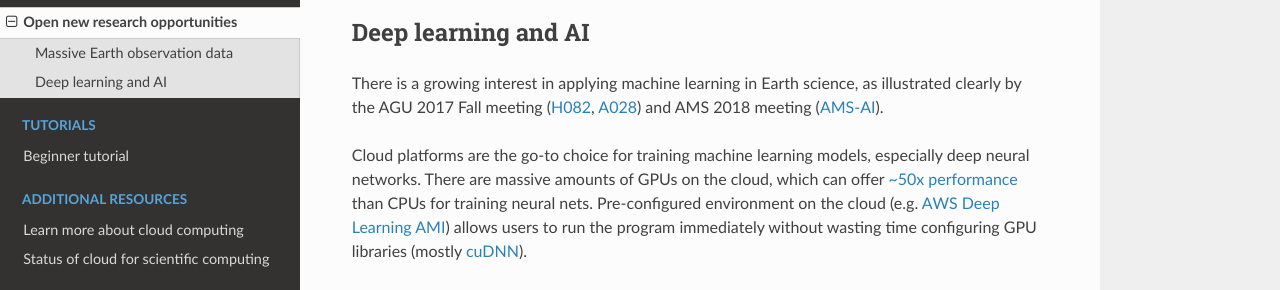
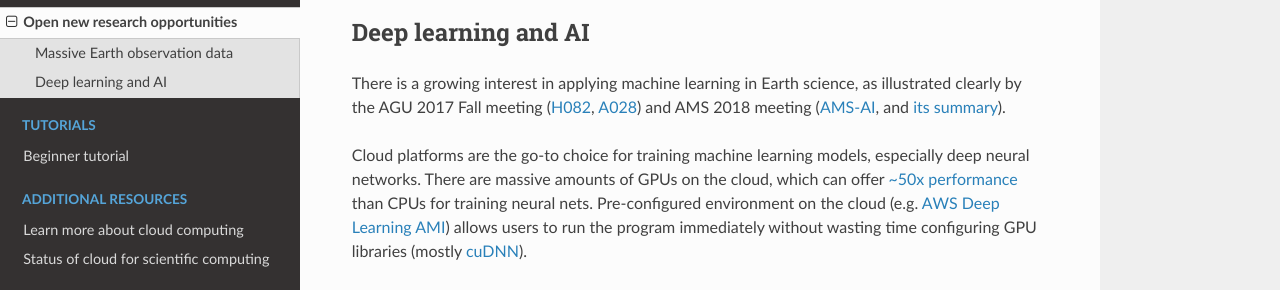
Before and after one commit to JiaweiZhuang/old_cloud_GC, a Sphinx documentation site: the page built from doc/new_opportunity.rst, in a window 1280 px wide and 900 px high, scrolled down 400 px. Shown: the part 160-450 px from the top of the window. Built offline with Sphinx 7.4.7 and the Read the Docs theme 2.0.0, drawn with Linux system fonts in a browser that asks for light colours.

Commit message:
Add AMI-AI poster link

```diff
--- a/doc/new_opportunity.rst
+++ b/doc/new_opportunity.rst
@@ -38,7 +38,9 @@ as illustrated clearly by the AGU 2017 Fall meeting
 (`H082 <https://agu.confex.com/agu/fm17/preliminaryview.cgi/Session22660>`_,
 `A028 <https://agu.confex.com/agu/fm17/preliminaryview.cgi/Session26710>`_)
 and AMS 2018 meeting
-(`AMS-AI <https://ams.confex.com/ams/98Annual/webprogram/17AI.html>`_).
+(`AMS-AI <https://ams.confex.com/ams/98Annual/webprogram/17AI.html>`_,
+and `its summary <https://ams.confex.com/ams/98Annual/webprogram/Handout/Paper329697/
+Current_State_of_Artificial_Intelligence_Exploitation_in_AMS_Community_Final_122017.pdf>`_).
 
 Cloud platforms are the go-to choice for training machine learning models, especially
 deep neural networks. There are massive amounts of GPUs on the cloud,
```
